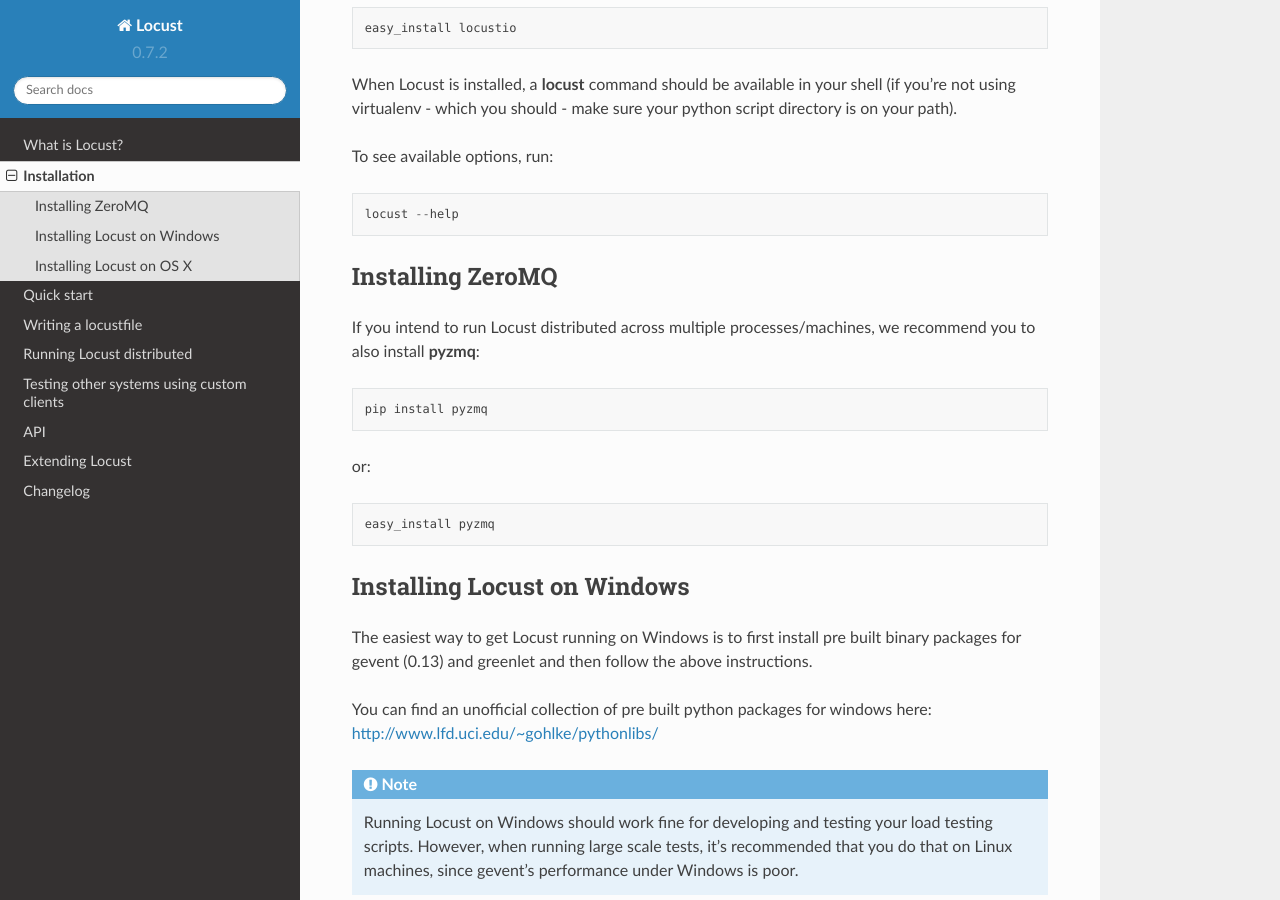
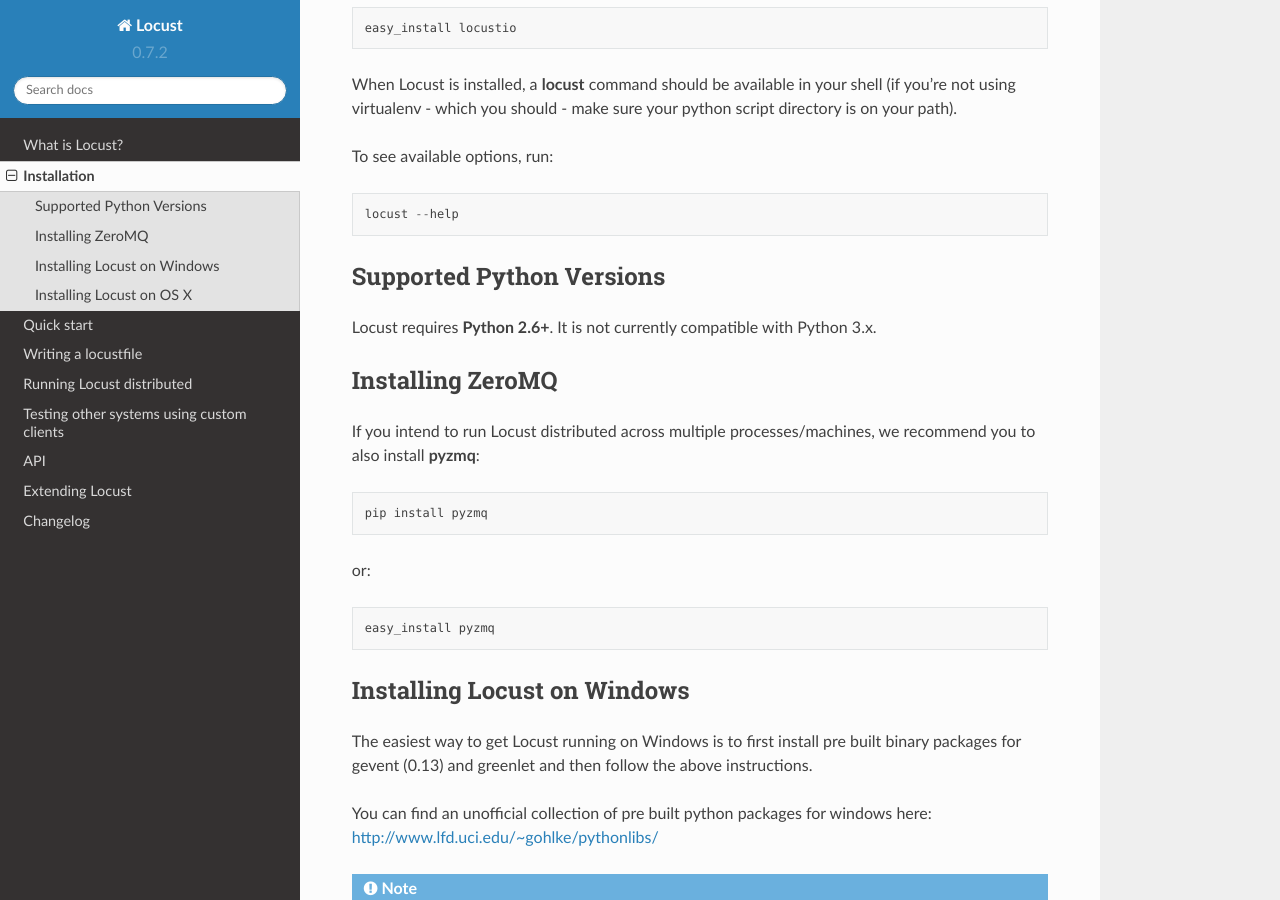
Before and after one commit to locustio/locust, a Sphinx documentation site: the page built from docs/installation.rst, in a window 1280 px wide and 900 px high, scrolled down 316 px. Built offline with Sphinx 7.4.7 and the Read the Docs theme 2.0.0, drawn with Linux system fonts in a browser that asks for light colours.

Commit message:
added supported python versions to install instructions

```diff
--- a/docs/installation.rst
+++ b/docs/installation.rst
@@ -17,6 +17,12 @@
 To see available options, run::
 
     locust --help
+
+
+Supported Python Versions
+-------------------------
+
+Locust requires **Python 2.6+**.  It is not currently compatible with Python 3.x.
 
 
 Installing ZeroMQ
@@ -48,7 +54,7 @@
 
 
 Installing Locust on OS X
-----------------------------
+-------------------------
 
 The following is currently the shortest path to installing gevent on OS X using Homebrew.
 
```
